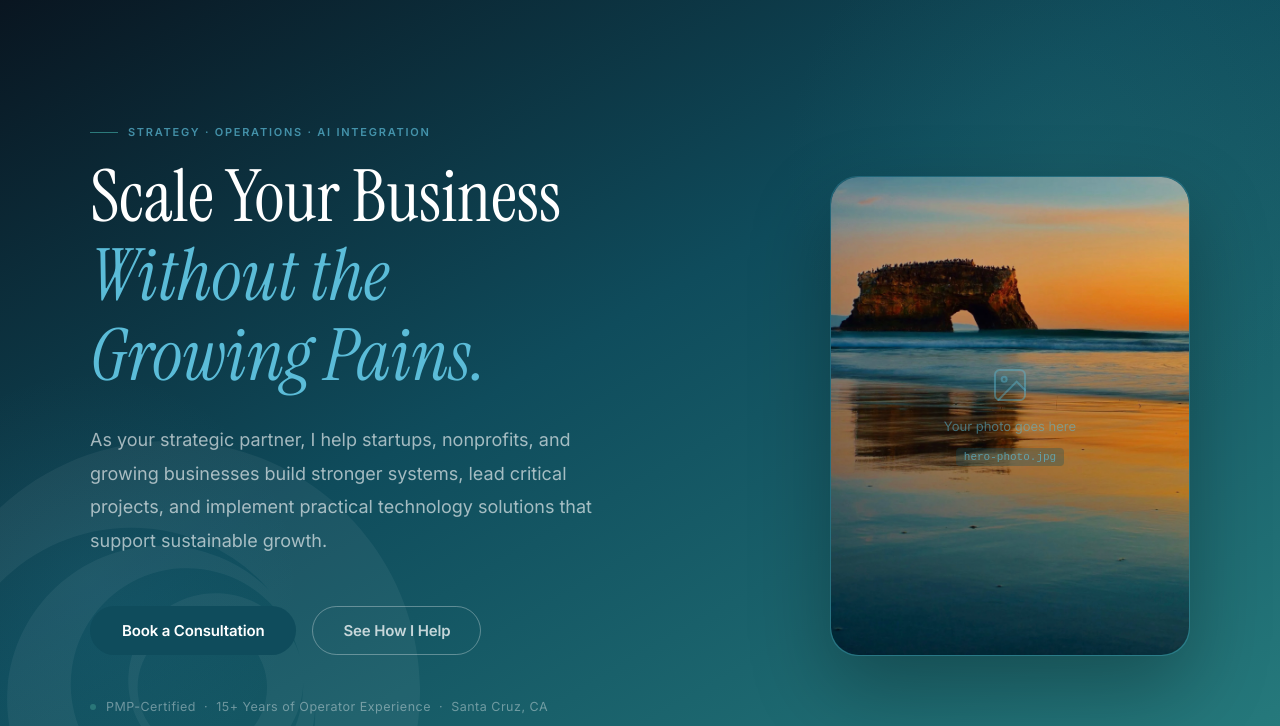
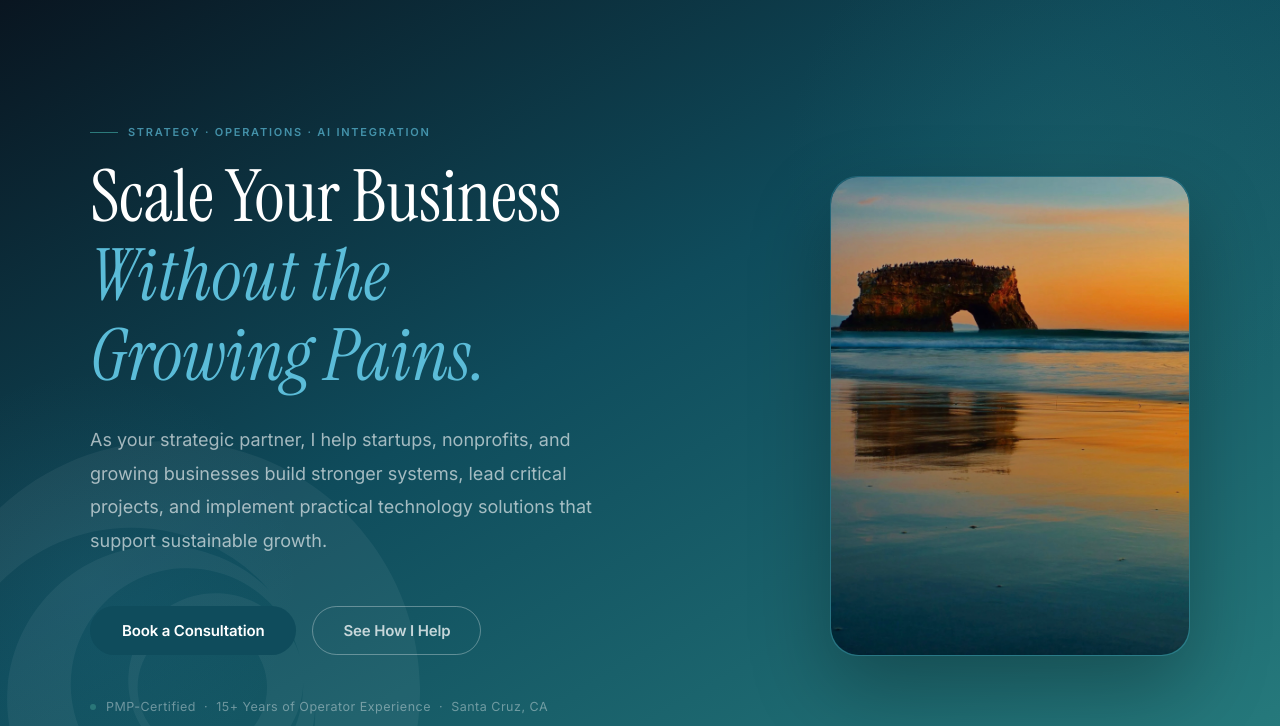
Before and after one commit to BobcatBetty/ceridwen-website, a plain HTML site: page index.html in a window 1280 px wide. Shown: the part 76-802 px from the top of the page. Drawn offline with Linux system fonts and the light colour scheme.

Commit message:
Hide hero photo placeholder

```diff
--- a/index.html
+++ b/index.html
@@ -464,7 +464,7 @@
       <div class="hero-photo-frame">
         <img src="hero-photo.jpg" alt="Beth Kukla"
              onerror="this.style.display='none';" />
-        <div class="hero-photo-placeholder">
+        <div class="hero-photo-placeholder" style="display:none;">
           <svg viewBox="0 0 24 24" xmlns="http://www.w3.org/2000/svg">
             <rect x="3" y="3" width="18" height="18" rx="3"/>
             <circle cx="8.5" cy="8.5" r="1.5"/>
```
